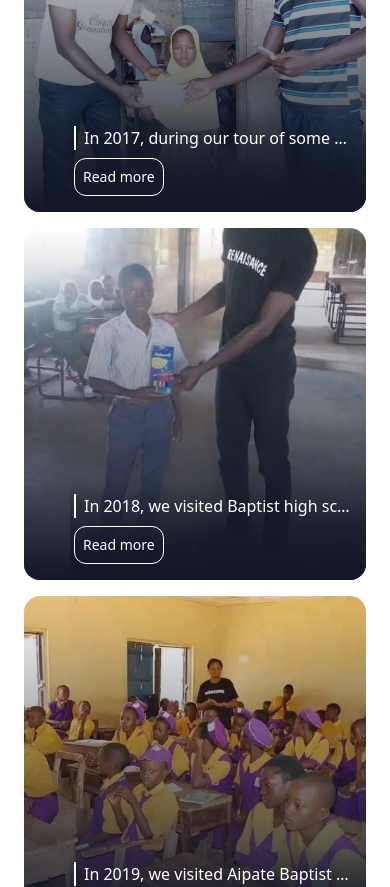
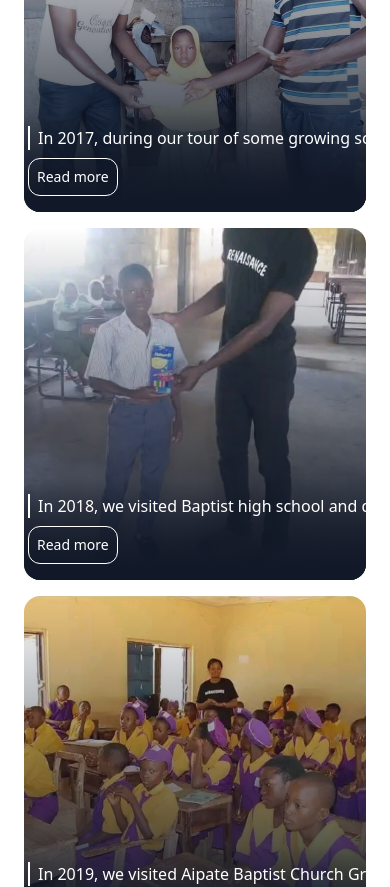
Before and after one commit to Victorakinwunmi/Login-dashboard, a Nuxt app: page / in a window 390 px wide. Shown: the part 1340-2227 px from the top of the page. Built offline with nearby package versions, Linux system fonts and the light colour scheme.

Commit message:
i make the tour events text responsive

```diff
--- a/components/TourEvent.vue
+++ b/components/TourEvent.vue
@@ -7,8 +7,8 @@
         </div>
         <div class="">
             <div
-                class="rounded-2xl bg-gradient-to-b w-full from-transparent text-white to-gray-900  px-1 py-4  bottom-0 w-full  h-full duration-500 ease-in-out transform ">
-                <div class="font-medium border-l-2 border-white text-base px-2 w-72 truncate">{{tour_event.text}}</div>
+                class="rounded-2xl bg-gradient-to-b w-full from-transparent text-white to-gray-900 px-1 py-4  bottom-0 w-full  h-full duration-500 ease-in-out transform ">
+                <div class="font-medium border-l-2 border-white text-base px-2 max-w-sm md:max-w-xs lg:w-72 truncate">{{tour_event.text}}</div>
                 <button class="mt-2 border rounded-xl p-2 text-sm border-white hover:bg-gray-500 duration-500 ease-in-out ">Read more</button>
             </div>
         </div>
```
